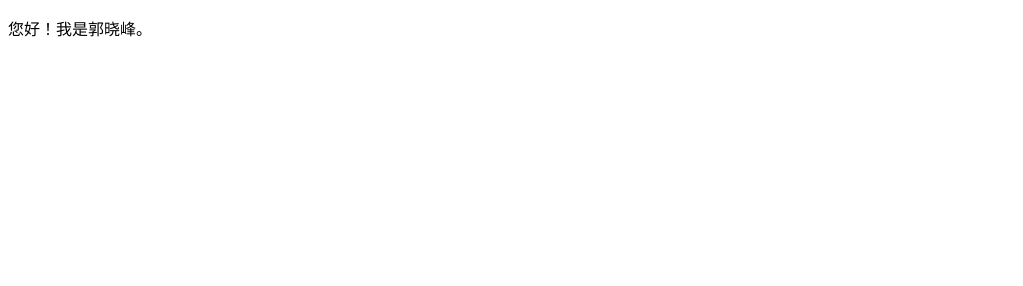
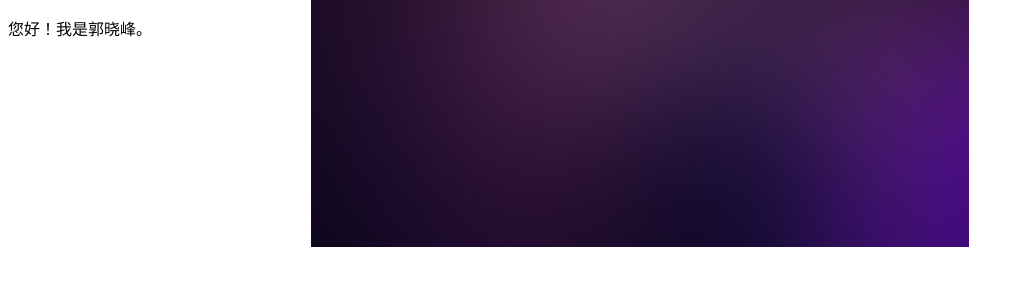
Before and after one commit to TomGuoxf/test_study, a plain HTML site: page index.html in a window 1280 px wide. Shown: the whole page, without its empty margins (0-1023 px from the left). Drawn offline with Linux system fonts and the light colour scheme.

Commit message:
添加了 image目录。添加了背景图片bak.png

```diff
--- a/style.css
+++ b/style.css
@@ -1 +1,3 @@
 .head{font-style: bold;font-size: 100%}
+
+body{background:url(image/bak.png) no-repeat center}
```
Also changed, not shown: index.html (+1 -1 lines), image/bak.png (added).
